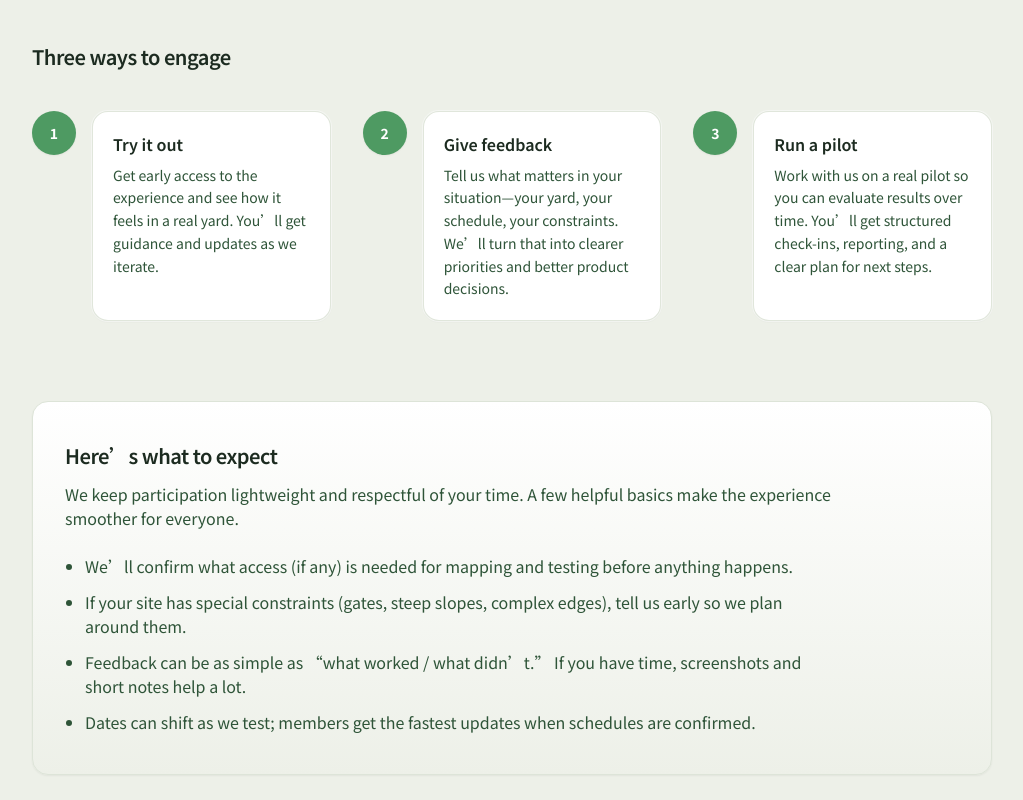
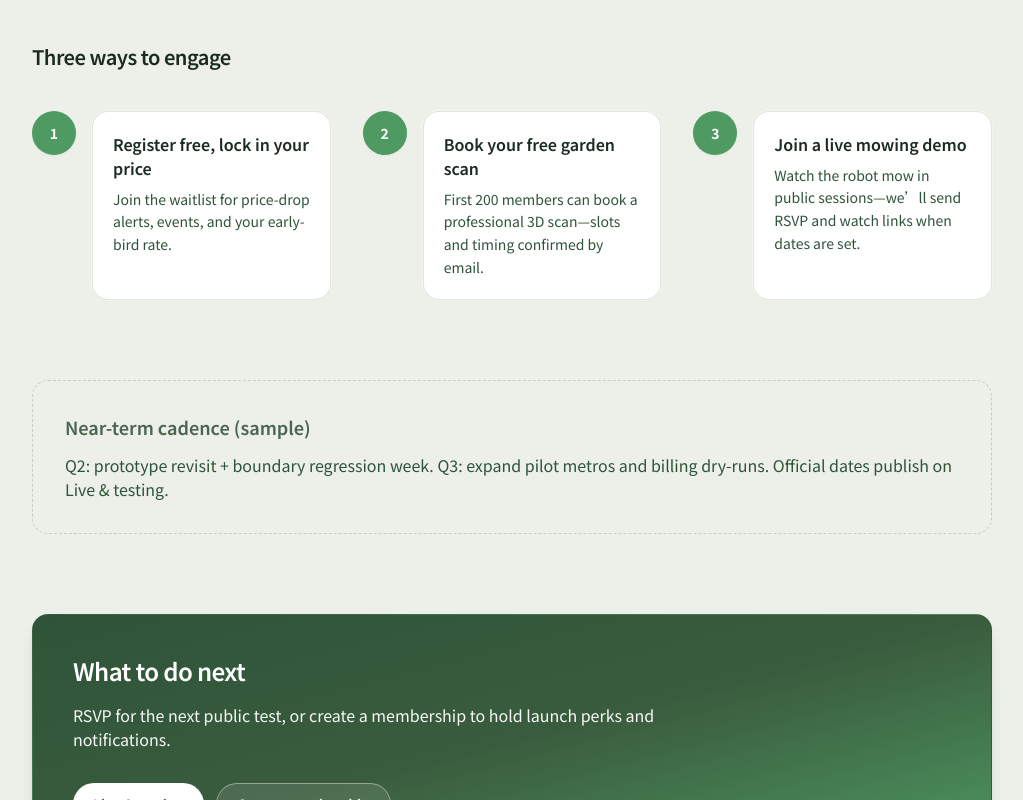
Before and after one commit to GardenOS/gardenos-website, a Next.js app: page /en/participate in a window 1280 px wide. Shown: the part 320-1120 px from the top of the page, without its empty margins (128-1151 px from the left). Built offline with nearby package versions, Linux system fonts and the light colour scheme; no server answers.

Commit message:
feat: 更新怎么加入和现场演示页面文案

```diff
--- a/messages/en.json
+++ b/messages/en.json
@@ -100,30 +100,24 @@
     }
   },
   "participate": {
-    "metaTitle": "How to participate",
-    "metaDescription": "Three ways to engage, baseline requirements, and sample cadence for GardenOS pilots and co-creation.",
+    "metaTitle": "Join us",
+    "metaDescription": "Three ways to join GardenOS: register free, book a garden scan, join a live mowing demo — earlier is cheaper.",
     "badge": "Co-creation",
-    "title": "Join the GardenOS early build",
+    "title": "Three ways to join — the earlier, the cheaper",
     "lead": "Homeowners, property operators, and technical partners can all contribute—the paths below turn your signal into roadmap decisions.",
     "pathsTitle": "Three ways to engage",
     "step1": {
-      "title": "Try it out",
-      "body": "Get early access to the experience and see how it feels in a real yard. You’ll get guidance and updates as we iterate."
+      "title": "Register free, lock in your price",
+      "body": "Join the waitlist for price-drop alerts, events, and your early-bird rate."
     },
     "step2": {
-      "title": "Give feedback",
-      "body": "Tell us what matters in your situation—your yard, your schedule, your constraints. We’ll turn that into clearer priorities and better product decisions."
+      "title": "Book your free garden scan",
+      "body": "First 200 members can book a professional 3D scan—slots and timing confirmed by email."
     },
     "step3": {
-      "title": "Run a pilot",
-      "body": "Work with us on a real pilot so you can evaluate results over time. You’ll get structured check-ins, reporting, and a clear plan for next steps."
+      "title": "Join a live mowing demo",
+      "body": "Watch the robot mow in public sessions—we’ll send RSVP and watch links when dates are set."
     },
-    "reqTitle": "Here’s what to expect",
-    "reqIntro": "We keep participation lightweight and respectful of your time. A few helpful basics make the experience smoother for everyone.",
-    "req1": "We’ll confirm what access (if any) is needed for mapping and testing before anything happens.",
-    "req2": "If your site has special constraints (gates, steep slopes, complex edges), tell us early so we plan around them.",
-    "req3": "Feedback can be as simple as “what worked / what didn’t.” If you have time, screenshots and short notes help a lot.",
-    "req4": "Dates can shift as we test; members get the fastest updates when schedules are confirmed.",
     "scheduleTitle": "Near-term cadence (sample)",
     "scheduleBody": "Q2: prototype revisit + boundary regression week. Q3: expand pilot metros and billing dry-runs. Official dates publish on Live & testing.",
     "ctaTitle": "What to do next",
@@ -132,10 +126,10 @@
     "ctaRegister": "Create membership"
   },
   "live": {
-    "metaTitle": "Live & testing",
-    "metaDescription": "Public prototype windows, how to watch, replays, and release notes for GardenOS field tests.",
+    "metaTitle": "Live demo",
+    "metaDescription": "Watch the robot mow live, catch replays, and read what’s new for GardenOS public tests.",
     "badge": "Public calendar",
-    "title": "Live tests and how to join",
+    "title": "Watch the robot mow — live",
     "lead": "We run open prototype tests on a rolling schedule. Register once, and we’ll notify you the moment a date is confirmed.",
     "windowEyebrow": "Next up",
     "windowTitle": "Prototype public test window",
@@ -143,29 +137,16 @@
     "windowNote": "If you register, you’ll get notified when it’s official. If you can’t make it live, we’ll post the recap and replay link here.",
     "channelsTitle": "How to watch and download assets",
     "ch1": {
-      "title": "Live broadcast",
+      "title": "Live stream",
       "body": "Public sessions include multi-camera streams and captions—join five minutes early for the safety briefing."
     },
     "ch2": {
-      "title": "Replays & write-ups",
+      "title": "Watch replay",
       "body": "Edited replays and written recaps ship within 48 hours, including parameter ranges and known limitations."
     },
     "ch3": {
-      "title": "Technical briefs",
+      "title": "What's new",
       "body": "Each release ships with a changelog and migration notes; breaking behavior is called out explicitly."
-    },
-    "releasesTitle": "Recent capability drops (sample)",
-    "rel1": {
-      "title": "v0.4 — Subscription billing preview",
-      "body": "Draft pricing by parcel size and cadence with exportable reconciliation reports (test data)."
-    },
-    "rel2": {
-      "title": "v0.3 — Boundary regression toolkit",
-      "body": "Compare remapping deltas and auto-generate review task lists."
-    },
-    "rel3": {
-      "title": "v0.2 — Remote ops console",
-      "body": "Searchable job logs, explainable fault codes, and remote safe-stop controls."
     },
     "bannerTitle": "Never miss a public test",
     "bannerBody": "Create a membership and enable email alerts to get RSVP and watch links the moment a schedule drops.",
--- a/messages/zh.json
+++ b/messages/zh.json
@@ -100,30 +100,24 @@
     }
   },
   "participate": {
-    "metaTitle": "如何参与",
-    "metaDescription": "三条参与路径、基础条件与近期安排示例；加入早期共建，推动样机与订阅方案落地。",
+    "metaTitle": "怎么加入",
+    "metaDescription": "三步加入 GardenOS：免费注册锁价、预约花园扫描、现场割草演示；越早加入越便宜。",
     "badge": "共创计划",
-    "title": "加入 GardenOS 早期共建",
+    "title": "三步加入，越早越便宜",
     "lead": "无论你是庭院主、物业运营方还是技术伙伴，都可以通过以下路径参与：你的反馈会直接进入样机迭代与订阅方案设计。",
     "pathsTitle": "三条参与路径",
     "step1": {
-      "title": "先体验一下",
-      "body": "获得早期体验机会，在真实庭院里感受整体流程。我们会提供指引，并持续同步进展。"
+      "title": "免费注册，锁定价格",
+      "body": "加入等候名单，第一时间收到降价与活动通知，并锁定早鸟价格。"
     },
     "step2": {
-      "title": "给我们反馈",
-      "body": "告诉我们你的场景最在意什么——庭院特点、时间安排、限制条件。我们会把这些变成更清晰的优先级与产品决策。"
+      "title": "预约免费花园扫描",
+      "body": "前 200 名可预约专业花园 3D 扫描；名额与排期以邮件通知为准。"
     },
     "step3": {
-      "title": "运行一个试点",
-      "body": "和我们一起做真实试点，持续观察效果。你会获得固定节奏的回访、进展反馈与清晰的下一步计划。"
+      "title": "参与现场割草演示",
+      "body": "公开场次观看机器人实机作业；日程确认后我们会发送报名与观看方式。"
     },
-    "reqTitle": "你会经历什么",
-    "reqIntro": "参与过程会尽量轻量、尊重你的时间。下面这些小信息能让体验更顺畅。",
-    "req1": "在开始前，我们会先确认是否需要现场测绘/测试访问，以及访问范围。",
-    "req2": "如果场地有特殊情况（门禁、坡度大、边界复杂等），提前告诉我们，我们会据此安排。",
-    "req3": "反馈可以很简单：哪些地方好用/不好用。如果你愿意补充截图和简短说明，会更有帮助。",
-    "req4": "测试日期可能会调整；注册会员可以在日程确认后第一时间收到通知。",
     "scheduleTitle": "近期安排（示例）",
     "scheduleBody": "Q2：样机回访与边界回归周；Q3：扩大试点城市与订阅计费试运行。正式日历以「直播与测试」页公布为准。",
     "ctaTitle": "下一步你可以",
@@ -132,10 +126,10 @@
     "ctaRegister": "注册会员"
   },
   "live": {
-    "metaTitle": "直播与测试",
-    "metaDescription": "公开测试窗口、观看方式、回放与版本说明；掌握 GardenOS 样机迭代与发布节奏。",
+    "metaTitle": "现场演示",
+    "metaDescription": "在线观看机器人割草、回放与更新说明；掌握 GardenOS 公开测试与日程。",
     "badge": "公开日程",
-    "title": "公开测试与参与方式",
+    "title": "来看机器人现场割草",
     "lead": "我们会以滚动方式安排公开测试。注册一次，日期确认后我们会第一时间通知你。",
     "windowEyebrow": "下一场",
     "windowTitle": "样机公开测试窗口",
@@ -143,29 +137,16 @@
     "windowNote": "注册会员后，日程一旦确认就会收到通知；如果你错过直播，我们也会把纪要与回放链接更新在这里。",
     "channelsTitle": "如何观看与获取资料",
     "ch1": {
-      "title": "同步直播",
+      "title": "在线直播",
       "body": "公开场次提供多机位直播与实时字幕；建议提前 5 分钟进入以免错过开场安全须知。"
     },
     "ch2": {
-      "title": "回放与纪要",
+      "title": "看回放",
       "body": "每场结束后 48 小时内上传剪辑回放与文字纪要，含关键参数范围与已知限制说明。"
     },
     "ch3": {
-      "title": "技术简报",
+      "title": "更新说明",
       "body": "版本更新附带变更清单与迁移提示；重大行为变化会单独标注「破坏性变更」。"
-    },
-    "releasesTitle": "近期能力更新（示例）",
-    "rel1": {
-      "title": "v0.4 — 订阅计费预览",
-      "body": "引入按地块面积与频次的计费草稿，支持导出对账报表（测试数据）。"
-    },
-    "rel2": {
-      "title": "v0.3 — 边界回归工具",
-      "body": "支持二次测绘差异对比与一键生成复核任务清单。"
-    },
-    "rel3": {
-      "title": "v0.2 — 远程运维面板",
-      "body": "增加作业日志检索、异常码解释与远程停机保护。"
     },
     "bannerTitle": "不错过任何一场公开测试",
     "bannerBody": "注册会员并打开邮件提醒，即可在日程发布时第一时间收到报名与观看链接。",
--- a/src/app/[locale]/participate/page.tsx
+++ b/src/app/[locale]/participate/page.tsx
@@ -58,27 +58,6 @@ export default async function ParticipatePage({ params }: Props) {
         </ol>
       </section>
 
-      <section
-        aria-labelledby="req-heading"
-        className="rounded-2xl border border-garden-200 bg-gradient-to-b from-white to-garden-50/80 px-6 py-8 shadow-sm sm:px-8 sm:py-10"
-      >
-        <h2
-          id="req-heading"
-          className="text-lg font-semibold tracking-tight text-garden-950 sm:text-xl"
-        >
-          {t("reqTitle")}
-        </h2>
-        <p className="mt-3 max-w-3xl text-sm leading-relaxed text-garden-800 sm:text-base">
-          {t("reqIntro")}
-        </p>
-        <ul className="mt-6 max-w-3xl list-disc space-y-3 pl-5 text-sm leading-relaxed text-garden-800 sm:text-base">
-          <li>{t("req1")}</li>
-          <li>{t("req2")}</li>
-          <li>{t("req3")}</li>
-          <li>{t("req4")}</li>
-        </ul>
-      </section>
-
       <section aria-labelledby="schedule-heading">
         <div className="rounded-2xl border border-dashed border-garden-300 bg-garden-50/60 px-6 py-6 sm:px-8 sm:py-8">
           <h2
```
